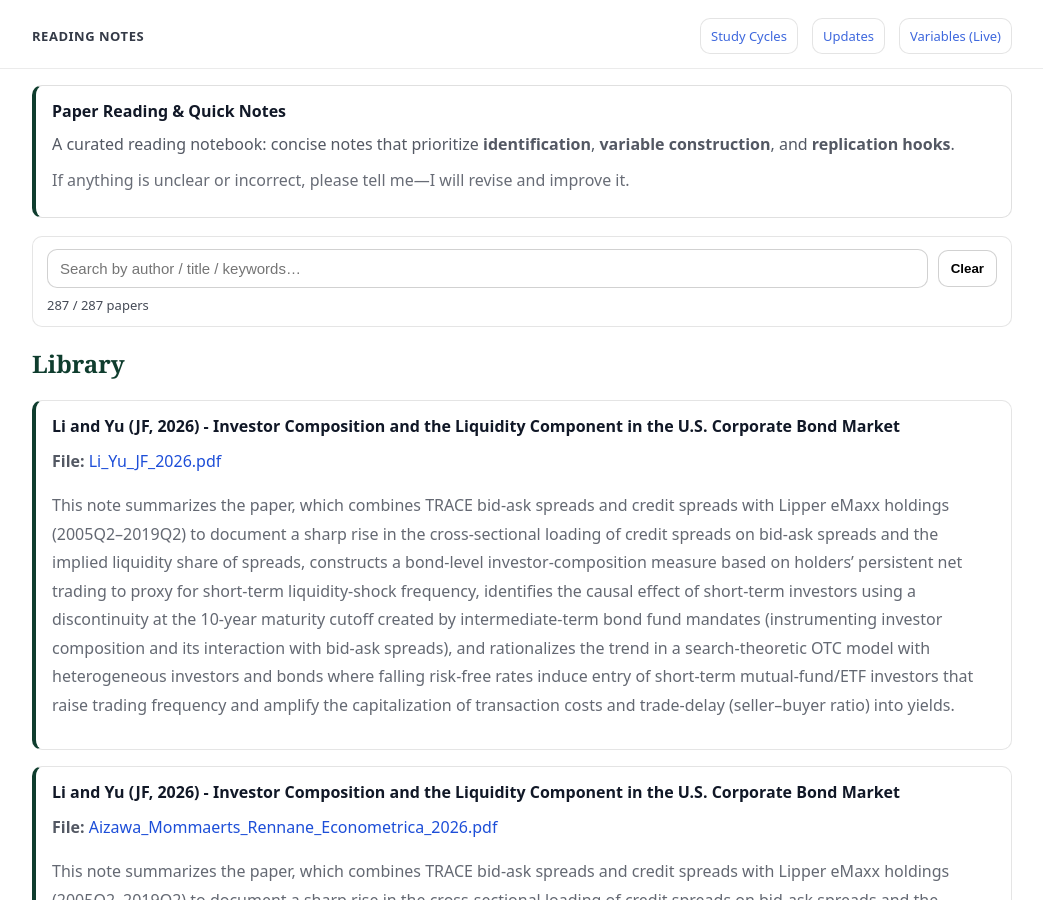
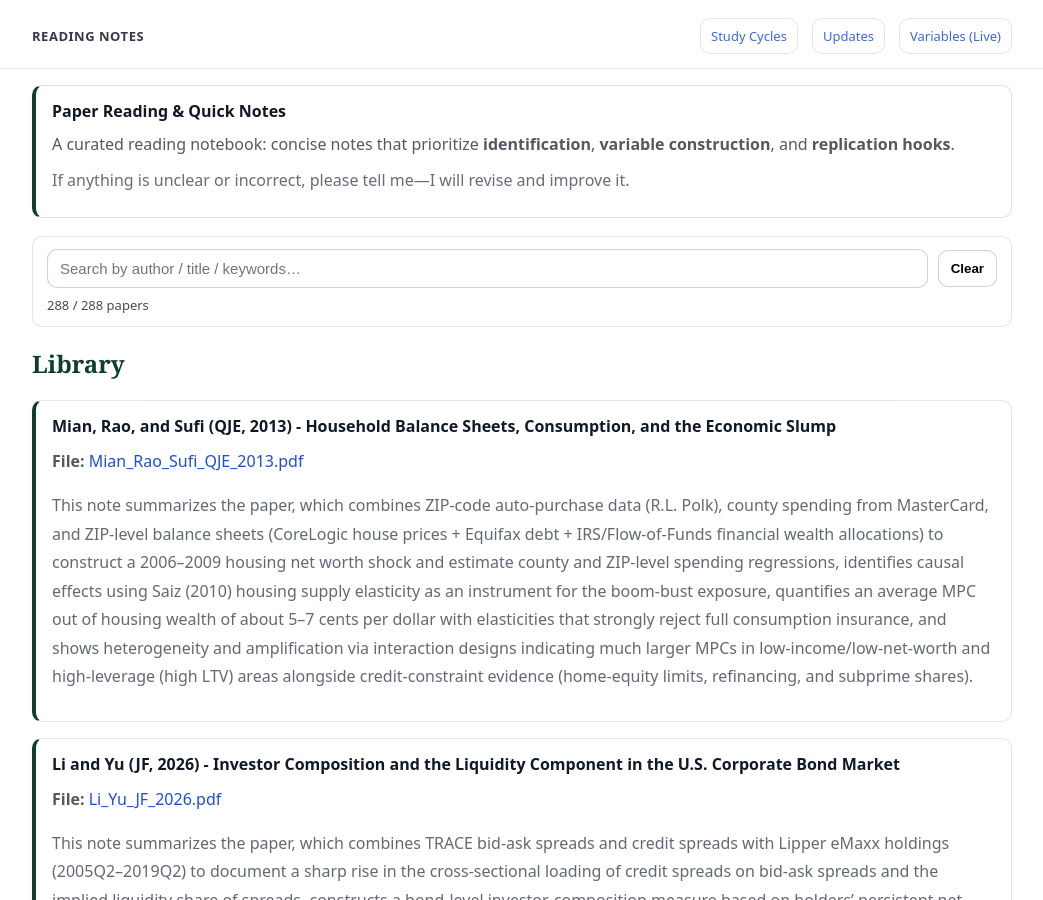
Before and after one commit to yaxinzn/study-archive, a Jekyll site: the page built from reading/index.md, in a window 1280 px wide and 900 px high. Shown: the whole window, without its empty margins (118-1161 px from the left). Built offline with Jekyll 4.4.1, drawn with Linux system fonts in a browser that asks for light colours.

Commit message:
Reading: add/update Mian_Rao_Sufi_QJE_2013.pdf

```diff
--- a/_data/reading.yml
+++ b/_data/reading.yml
@@ -1,3 +1,7 @@
+- title: "Mian, Rao, and Sufi (QJE, 2013) - Household Balance Sheets, Consumption, and the Economic Slump"
+  file: "Mian_Rao_Sufi_QJE_2013.pdf"
+  desc: "This note summarizes the paper, which combines ZIP-code auto-purchase data (R.L. Polk), county spending from MasterCard, and ZIP-level balance sheets (CoreLogic house prices + Equifax debt + IRS/Flow-of-Funds financial wealth allocations) to construct a 2006–2009 housing net worth shock and estimate county and ZIP-level spending regressions, identifies causal effects using Saiz (2010) housing supply elasticity as an instrument for the boom-bust exposure, quantifies an average MPC out of housing wealth of about 5–7 cents per dollar with elasticities that strongly reject full consumption insurance, and shows heterogeneity and amplification via interaction designs indicating much larger MPCs in low-income/low-net-worth and high-leverage (high LTV) areas alongside credit-constraint evidence (home-equity limits, refinancing, and subprime shares)."
+
 - title: "Li and Yu (JF, 2026) - Investor Composition and the Liquidity Component in the U.S. Corporate Bond Market"
   file: "Li_Yu_JF_2026.pdf"
   desc: "This note summarizes the paper, which combines TRACE bid-ask spreads and credit spreads with Lipper eMaxx holdings (2005Q2–2019Q2) to document a sharp rise in the cross-sectional loading of credit spreads on bid-ask spreads and the implied liquidity share of spreads, constructs a bond-level investor-composition measure based on holders’ persistent net trading to proxy for short-term liquidity-shock frequency, identifies the causal effect of short-term investors using a discontinuity at the 10-year maturity cutoff created by intermediate-term bond fund mandates (instrumenting investor composition and its interaction with bid-ask spreads), and rationalizes the trend in a search-theoretic OTC model with heterogeneous investors and bonds where falling risk-free rates induce entry of short-term mutual-fund/ETF investors that raise trading frequency and amplify the capitalization of transaction costs and trade-delay (seller–buyer ratio) into yields."
```
Also changed, not shown: 1 other file.
